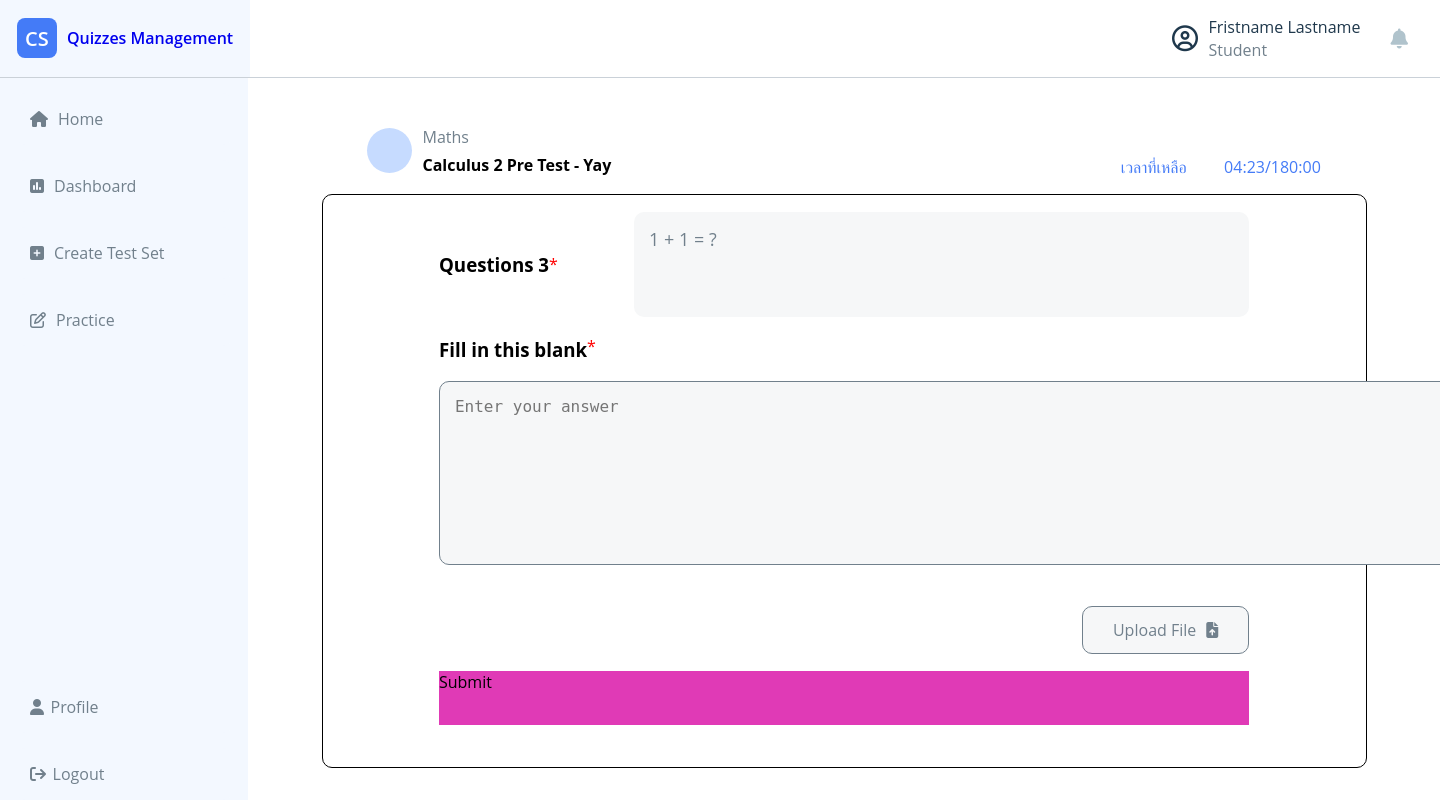
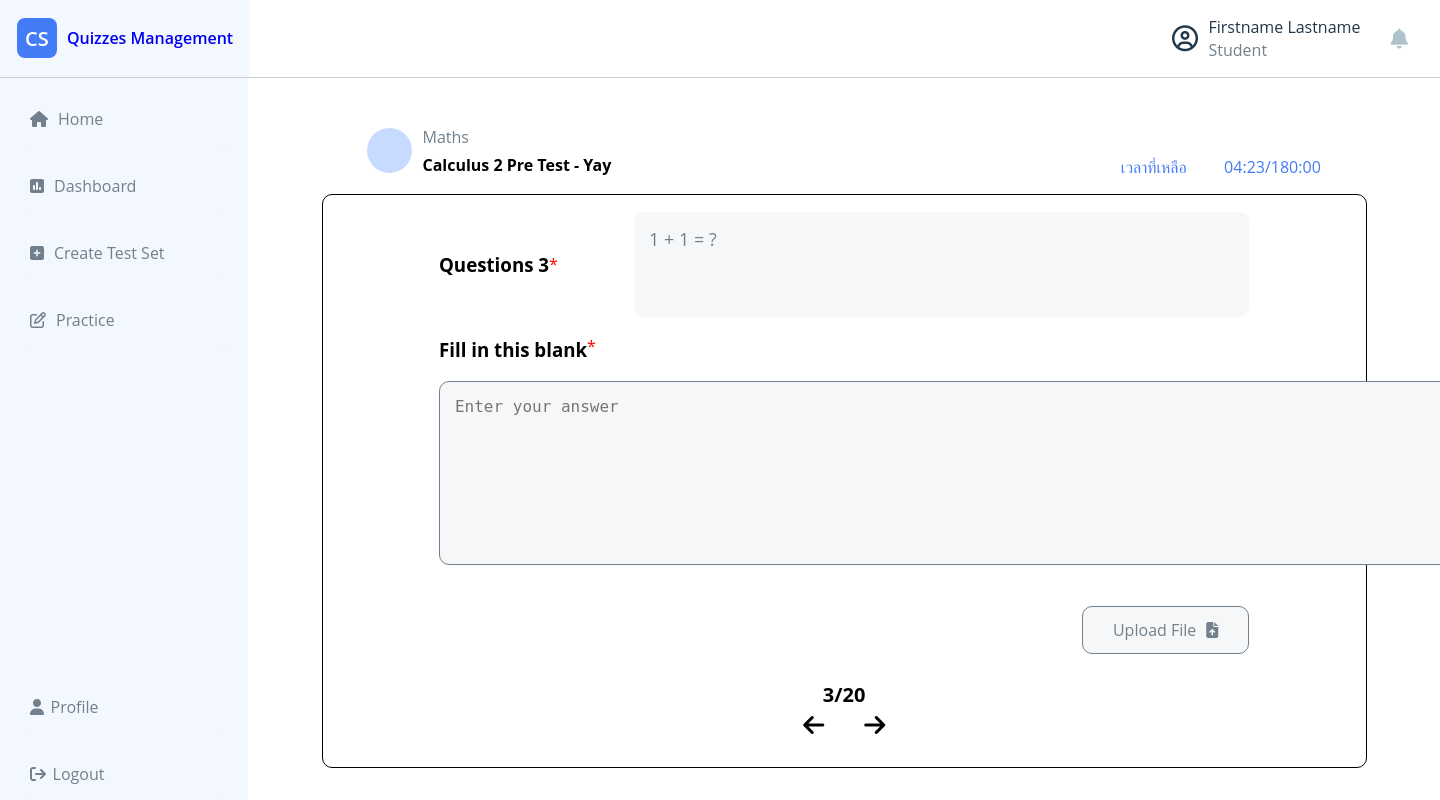
Before and after one commit to Putthakun/QuizzesManagementProject, a Django app: page /multi_page/ in a window 1440 px wide; the page is wider, and only the part inside the window is pictured. Run offline with Django 5.2, Linux system fonts and the light colour scheme; some libraries are stand-ins or nearby versions.

Commit message:
Add button in bottom box
on page multi page

```diff
--- a/mysite/blog/static/blog/css/multi.css
+++ b/mysite/blog/static/blog/css/multi.css
@@ -138,6 +138,35 @@
     color: #71808C;
 }
 .main_right_multi_main_box_submit{
-    height: 10%;
-    background-color: rgb(224, 58, 182);
+    height: 15%;
+    /* background-color: rgb(224, 58, 182); */
+    display: flex;
+    justify-content: center;
+    align-items: center;
 }
+.main_right_multi_main_box_submit_main{
+    width: 350px;
+    height:100%;
+    display: flex;
+    justify-content: center;
+    align-items: center;
+    /* background-color: red; */
+    flex-direction: column;
+}
+.main_right_multi_main_box_submit_main_head{
+    font-weight: bold;
+    font-size: 20px;
+    /* background-color: rgb(58, 247, 70); */
+}
+.main_right_multi_main_box_submit_main_tail{
+    /* width: 100px; */
+    display: flex;
+    justify-content: space-between;
+    align-items: center;
+    /* background-color: bisque; */
+}
+.main_right_multi_main_box_submit_main_tail i{
+    cursor: pointer;
+    padding: 5px 20px 5px 20px;
+    font-size: 24px;
+}
--- a/mysite/blog/templates/blog/multi_page.html
+++ b/mysite/blog/templates/blog/multi_page.html
@@ -22,7 +22,7 @@
                     <i class="fa-regular fa-circle-user"></i>
                 </div>
                 <div class="navbar_right_box">
-                    <p class="username">Fristname Lastname</p>
+                    <p class="username">Firstname Lastname</p>
                     <p class="student">Student</p>
                 </div>
                 <div class="navbar_right_icon2">
@@ -88,7 +88,21 @@
                             </div>
                         </div>
                         <div class="main_right_multi_main_box_submit">
-                            Submit
+                            <div class="main_right_multi_main_box_submit_main">
+                                <div class="main_right_multi_main_box_submit_main_head">
+                                    3/20
+                                </div>
+                                <div class="main_right_multi_main_box_submit_main_tail">
+                                    <i class="fa-solid fa-arrow-left"></i>
+                                    <!-- <div class="main_right_multi_main_box_submit_main_tail_left">
+
+                                    </div> -->
+                                    <i class="fa-solid fa-arrow-right"></i>
+                                    <!-- <div class="main_right_multi_main_box_submit_main_tail_right">
+
+                                    </div> -->
+                                </div>
+                            </div>
                         </div>
                     </div>
                 </div>
```
